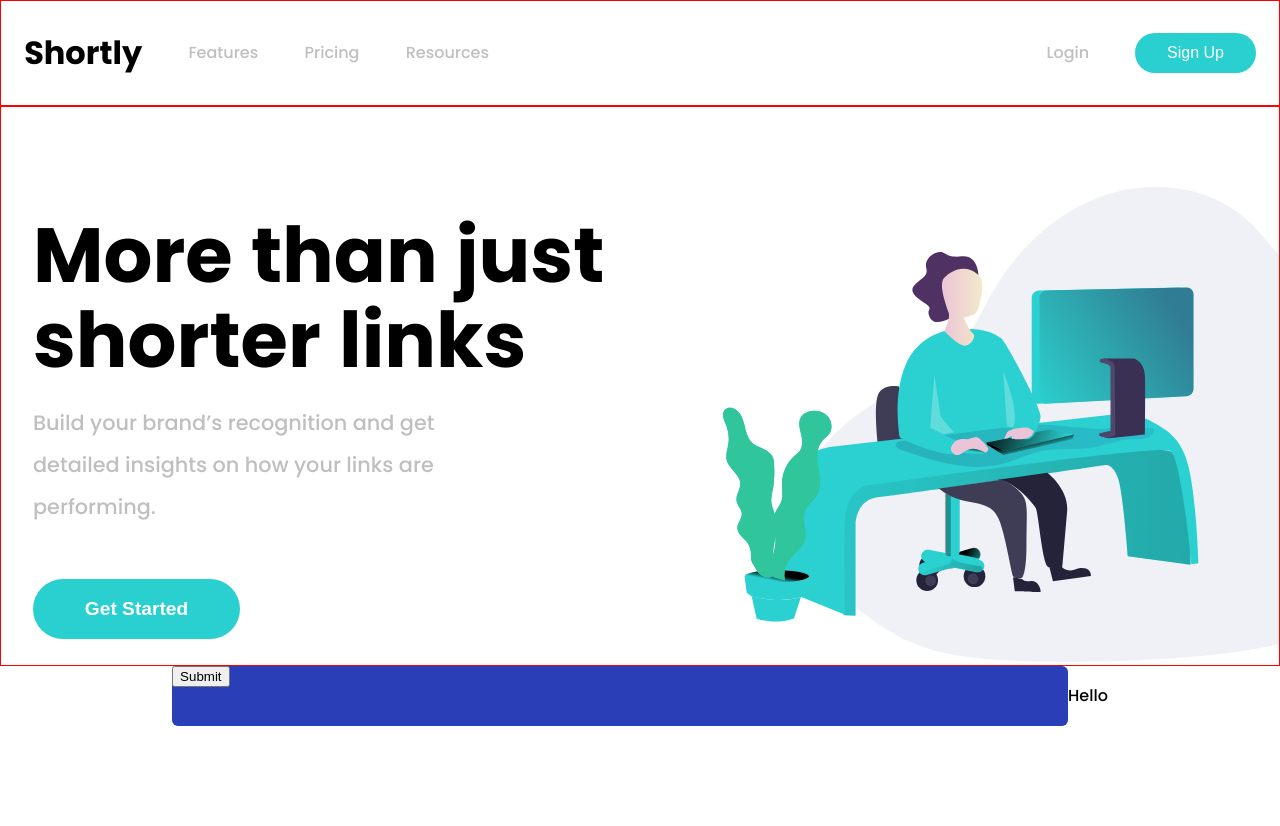
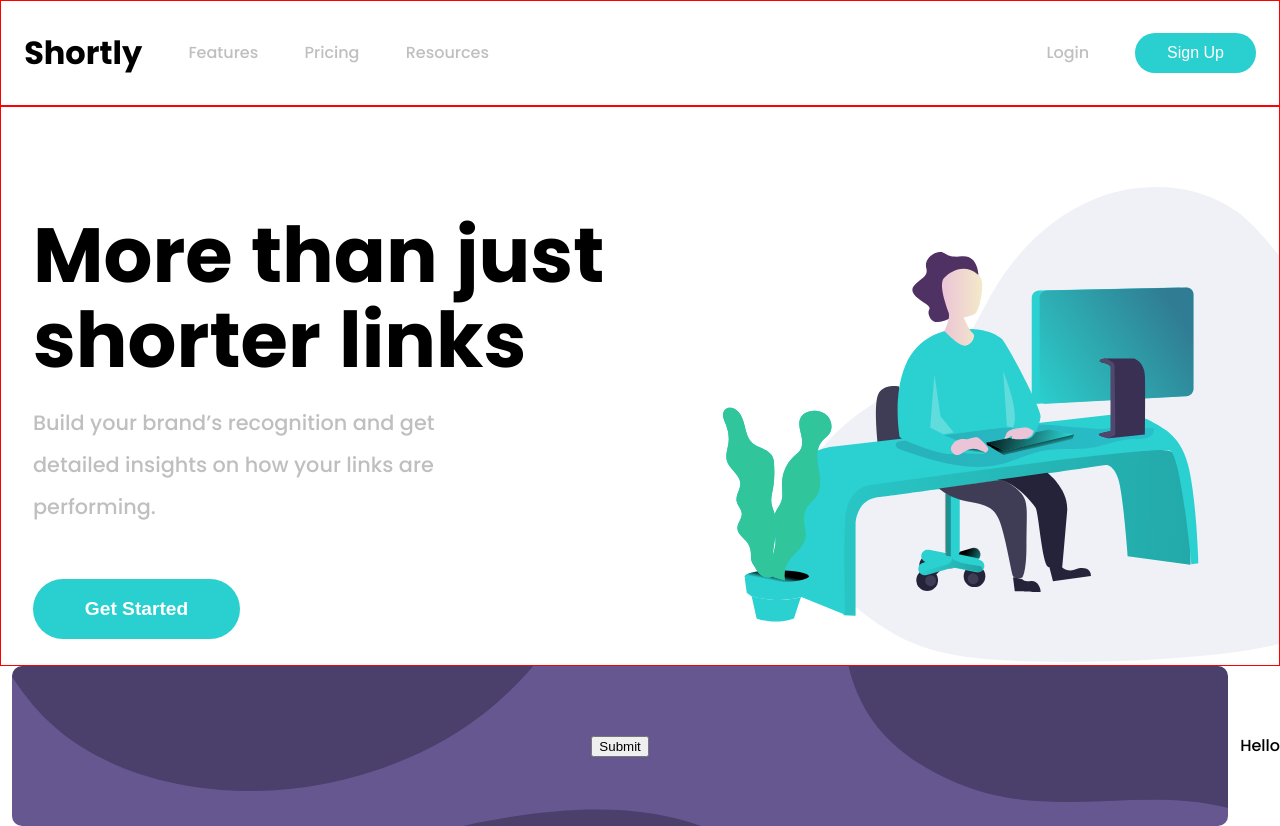
Before and after one commit to eralpkor/url-shortening, a React (Create React App) app: page / in a window 1280 px wide. Before the commit the page ends 800 px from the top, so only its background shows below. Built offline with nearby package versions, Linux system fonts and the light colour scheme.

Commit message:
Add style to classes

```diff
--- a/src/components/Shortener.css
+++ b/src/components/Shortener.css
@@ -6,8 +6,54 @@
 }
 
 .Shortener-search {
+  display: flex;
+  align-items: center;
+  justify-content: center;
+  margin: auto;
+  overflow: hidden;
+  width: 95%;
+  height: 160px;
+  background: #665791;
+  background-image: url('../images/bg-boost-desktop.svg');
+  border-radius: 10px;
+}
+
+.Shortener-search form {
+  width: 90%;
+  display: flex;
+  align-items: center;
+  justify-content: center;
+}
+
+.Shortener-form {
   width: 70%;
-  height: 60px;
-  background: rgb(41 62 183);
-  border-radius: 6px;
+  height: 4rem;
+  font-size: 1.2rem;
+  border-radius: 10px;
 }
+
+.Shortener-form::placeholder {
+  padding-left: 2.5rem;
+  color: hsl(0, 0%, 75%);
+}
+
+.Shortener-button {
+  font-size: 1rem;
+  border: none;
+  outline: none;
+  height: 4.2rem;
+  padding: 0.7rem 2rem;
+  border-radius: 10px;
+  cursor: pointer;
+  /* margin: 2rem 0 0 2rem; */
+  margin-left: 1rem;
+  background: hsl(180, 66%, 49%);
+  color: white;
+  box-shadow: 0 19px 38px rgba(0, 0, 0, 0.3), 0 15px 12px rgba(0, 0, 0, 0.3);
+  transition: 0.8s cubic-bezier(0.2, 1, 0.2, 1);
+}
+
+.Shortener-button:hover {
+  transform: translate(-2px);
+  box-shadow: 0 15px 30px rgba(0, 0, 0, 0.25);
+}
```
